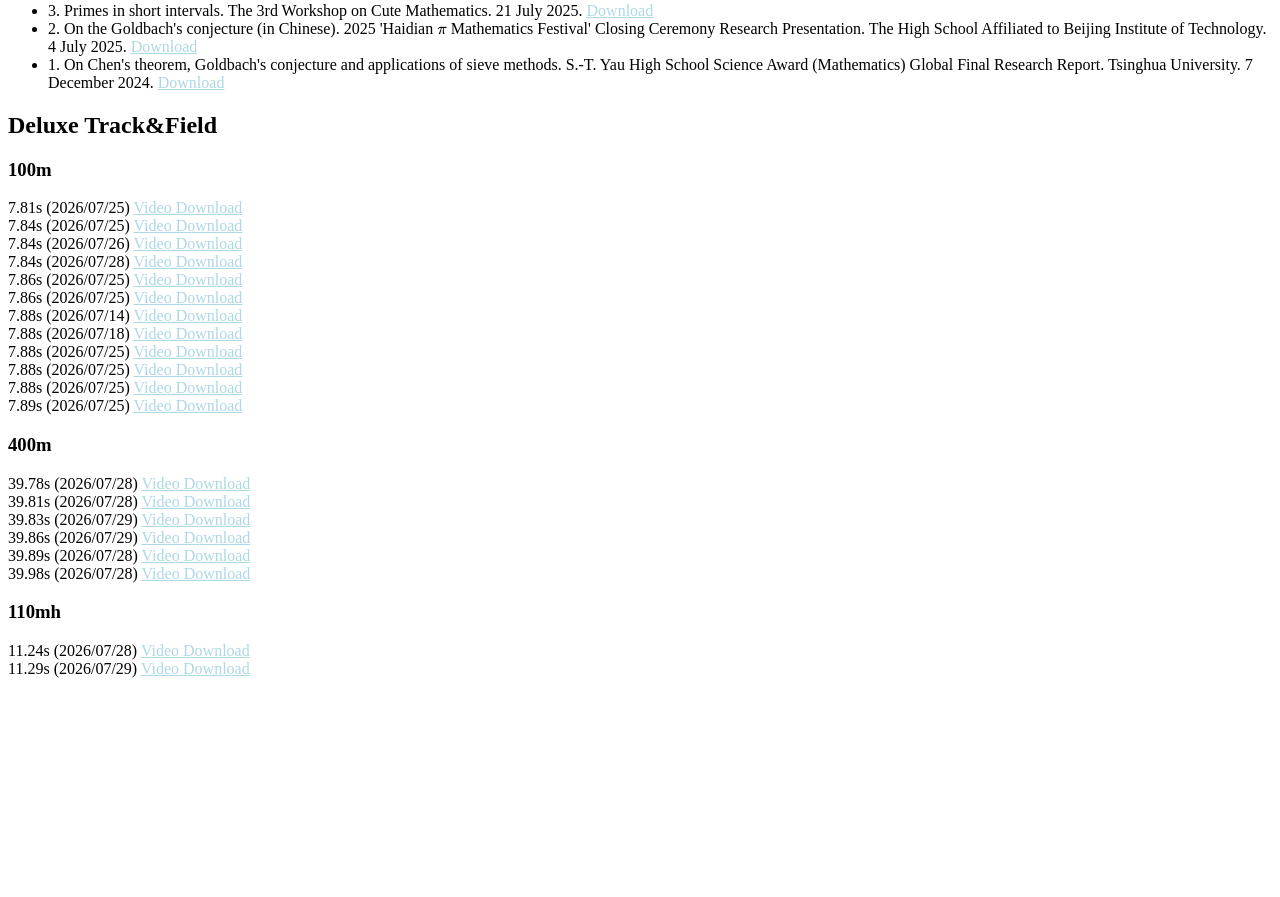
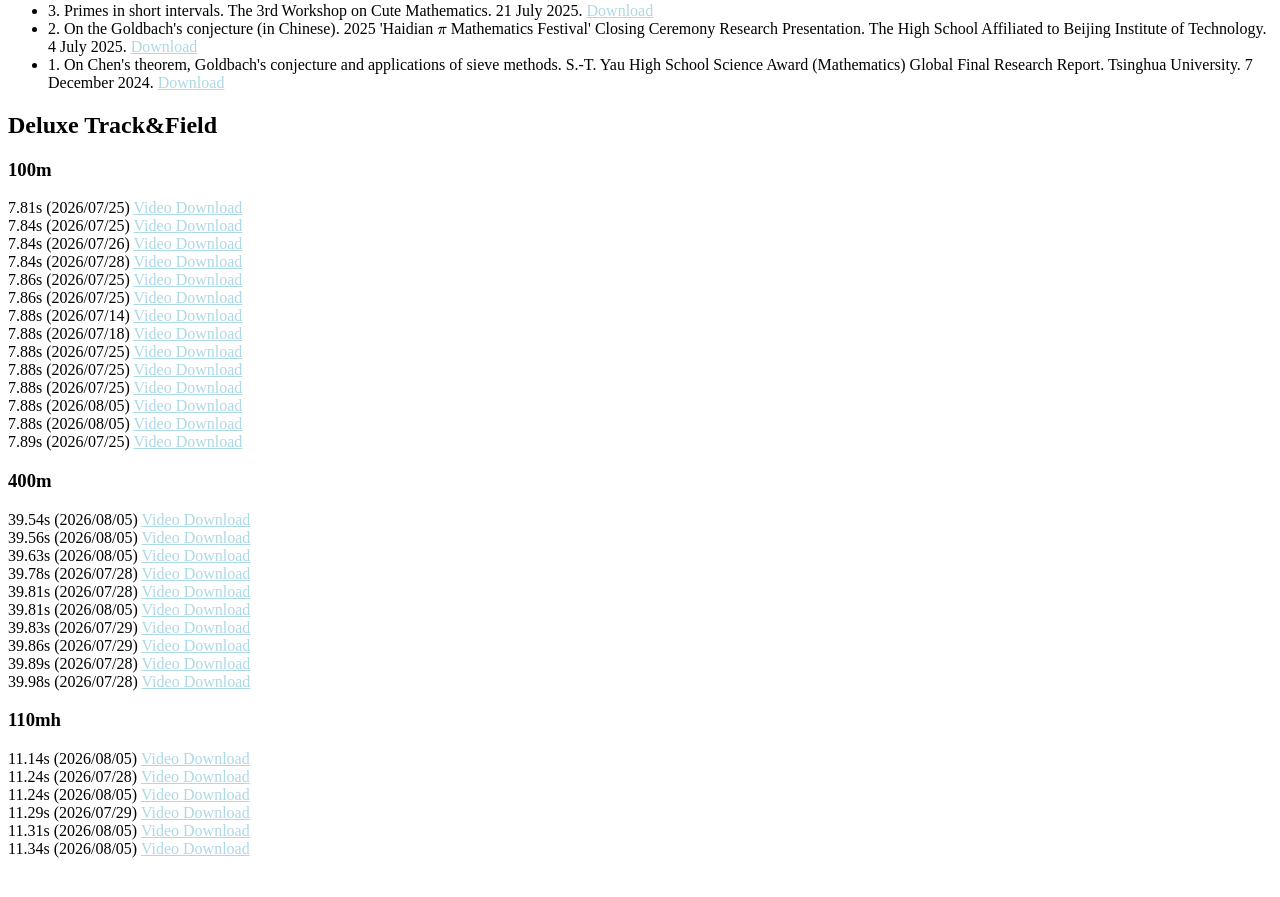
Before and after one commit to CareyRunboLi/CareyRunboLi.github.io, a Jekyll site: the page built from index.md, in a window 1280 px wide and 900 px high, scrolled down 2704 px. Shown: the top 897 px of the window. Built offline with Jekyll 4.4.1, drawn with Linux system fonts in a browser that asks for light colours; some web fonts are replaced; formulas are drawn with MathJax 3; a style sheet for code colours, icons or effects is not loaded; our own code applies the rules of GitHub Pages for plain Markdown files; before the commit the page ends 3424 px from its top, so only the background shows below that.

Commit message:
Update trackandfield.md

```diff
--- a/_includes/trackandfield.md
+++ b/_includes/trackandfield.md
@@ -19,12 +19,18 @@
 7.88s (2026/07/25) <a href="https://runbolicarey.com/assets/TrackAndField/DeluxeTrackAndField_100m_7.88s_260725_1.mp4"><span>Video Download</span></a>
 7.88s (2026/07/25) <a href="https://runbolicarey.com/assets/TrackAndField/DeluxeTrackAndField_100m_7.88s_260725_2.mp4"><span>Video Download</span></a>
 7.88s (2026/07/25) <a href="https://runbolicarey.com/assets/TrackAndField/DeluxeTrackAndField_100m_7.88s_260725_3.mp4"><span>Video Download</span></a>
+7.88s (2026/08/05) <a href="https://runbolicarey.com/assets/TrackAndField/DeluxeTrackAndField_100m_7.88s_260805_1.mp4"><span>Video Download</span></a>
+7.88s (2026/08/05) <a href="https://runbolicarey.com/assets/TrackAndField/DeluxeTrackAndField_100m_7.88s_260805_2.mp4"><span>Video Download</span></a>
 7.89s (2026/07/25) <a href="https://runbolicarey.com/assets/TrackAndField/DeluxeTrackAndField_100m_7.89s_260725.mp4"><span>Video Download</span></a>
 
 ### 400m
 
+39.54s (2026/08/05) <a href="https://runbolicarey.com/assets/TrackAndField/DeluxeTrackAndField_400m_39.54s_260805_Lite.mp4"><span>Video Download</span></a>
+39.56s (2026/08/05) <a href="https://runbolicarey.com/assets/TrackAndField/DeluxeTrackAndField_400m_39.56s_260805_Lite.mp4"><span>Video Download</span></a>
+39.63s (2026/08/05) <a href="https://runbolicarey.com/assets/TrackAndField/DeluxeTrackAndField_400m_39.63s_260805_Lite.mp4"><span>Video Download</span></a>
 39.78s (2026/07/28) <a href="https://runbolicarey.com/assets/TrackAndField/DeluxeTrackAndField_400m_39.78s_260728_Lite.mp4"><span>Video Download</span></a>
 39.81s (2026/07/28) <a href="https://runbolicarey.com/assets/TrackAndField/DeluxeTrackAndField_400m_39.81s_260728_Lite.mp4"><span>Video Download</span></a>
+39.81s (2026/08/05) <a href="https://runbolicarey.com/assets/TrackAndField/DeluxeTrackAndField_400m_39.81s_260805_Lite.mp4"><span>Video Download</span></a>
 39.83s (2026/07/29) <a href="https://runbolicarey.com/assets/TrackAndField/DeluxeTrackAndField_400m_39.83s_260729_Lite.mp4"><span>Video Download</span></a>
 39.86s (2026/07/29) <a href="https://runbolicarey.com/assets/TrackAndField/DeluxeTrackAndField_400m_39.86s_260729_Lite.mp4"><span>Video Download</span></a>
 39.89s (2026/07/28) <a href="https://runbolicarey.com/assets/TrackAndField/DeluxeTrackAndField_400m_39.89s_260728_Lite.mp4"><span>Video Download</span></a>
@@ -32,5 +38,9 @@
 
 ### 110mh
 
+11.14s (2026/08/05) <a href="https://runbolicarey.com/assets/TrackAndField/DeluxeTrackAndField_110mh_11.14s_260805.mp4"><span>Video Download</span></a>
 11.24s (2026/07/28) <a href="https://runbolicarey.com/assets/TrackAndField/DeluxeTrackAndField_110mh_11.24s_260728.mp4"><span>Video Download</span></a>
+11.24s (2026/08/05) <a href="https://runbolicarey.com/assets/TrackAndField/DeluxeTrackAndField_110mh_11.24s_260805.mp4"><span>Video Download</span></a>
 11.29s (2026/07/29) <a href="https://runbolicarey.com/assets/TrackAndField/DeluxeTrackAndField_110mh_11.29s_260729.mp4"><span>Video Download</span></a>
+11.31s (2026/08/05) <a href="https://runbolicarey.com/assets/TrackAndField/DeluxeTrackAndField_110mh_11.31s_260805.mp4"><span>Video Download</span></a>
+11.34s (2026/08/05) <a href="https://runbolicarey.com/assets/TrackAndField/DeluxeTrackAndField_110mh_11.34s_260805.mp4"><span>Video Download</span></a>
```
